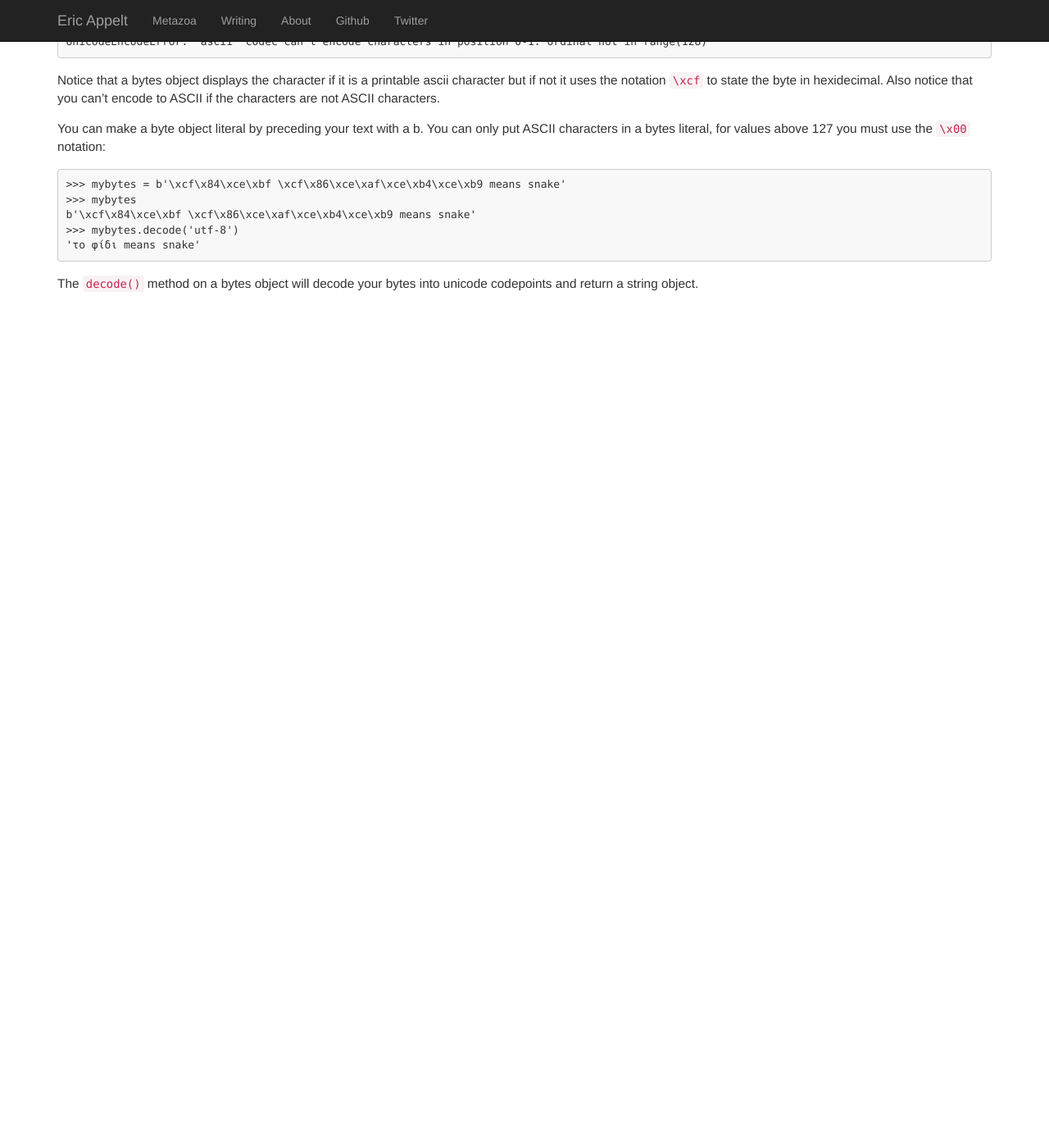
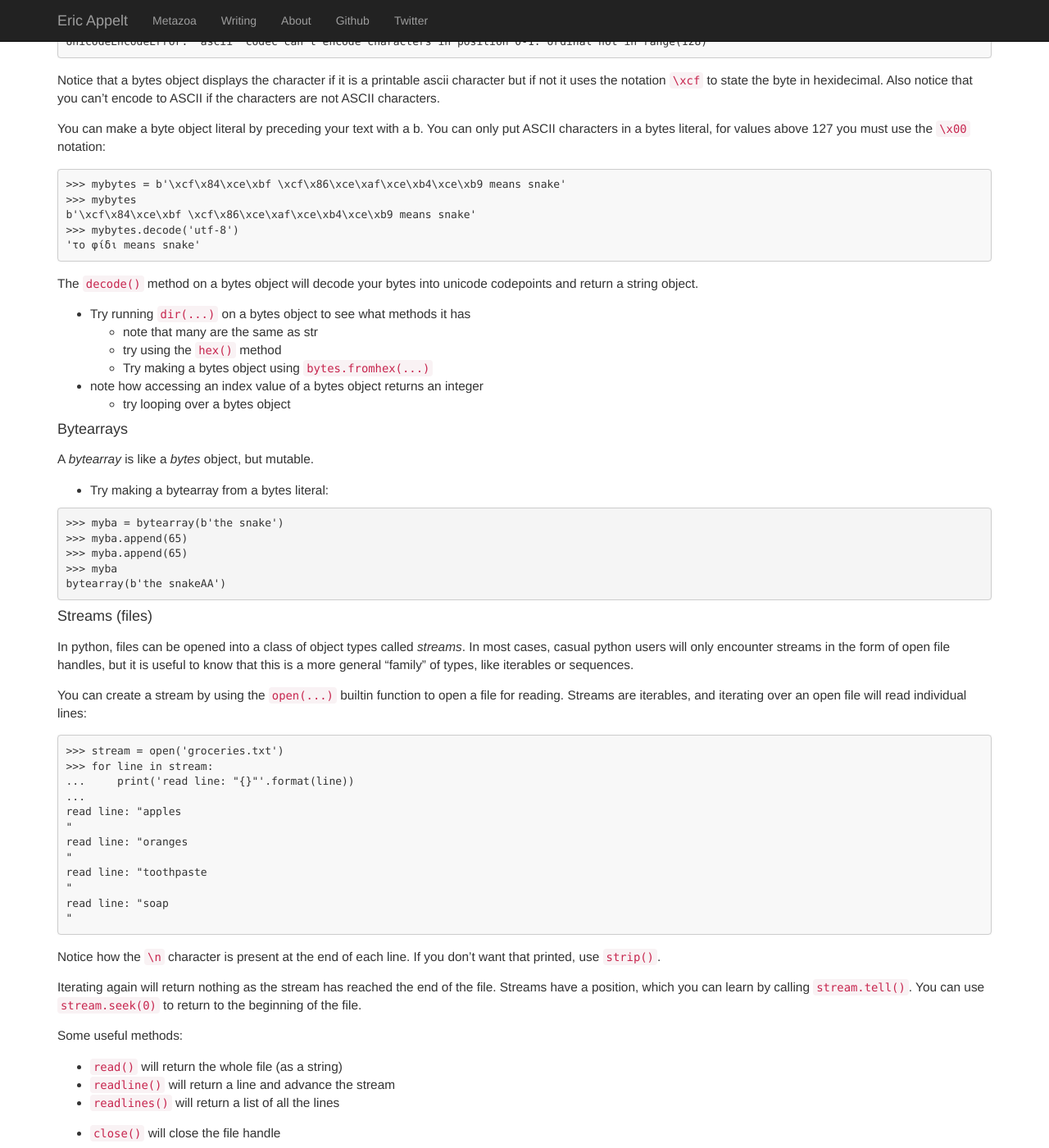
Before and after one commit to appeltel/website-ericappelt, a Jekyll site: the page built from pythonclass/session3.md, in a window 1280 px wide and 1400 px high, scrolled down 4361 px. Shown: the whole window at 82% size. Built offline with Jekyll 4.4.1, drawn with Linux system fonts in a browser that asks for light colours; nearby versions of some CDN libraries; before the commit the page ends 4733 px from its top, so only the background shows below that; some of the changed text lies outside the part shown.

Commit message:
Finish session 3 notes

````diff
--- a/pythonclass/session3.md
+++ b/pythonclass/session3.md
@@ -292,3 +292,119 @@ b'\xcf\x84\xce\xbf \xcf\x86\xce\xaf\xce\xb4\xce\xb9 means snake'
 
 The `decode()` method on a bytes object will decode your bytes into
 unicode codepoints and return a string object.
+
+* Try running `dir(...)` on a bytes object to see what methods it has
+  * note that many are the same as str
+  * try using the `hex()` method
+  * Try making a bytes object using `bytes.fromhex(...)`
+
+* note how accessing an index value of a bytes object returns an integer
+  * try looping over a bytes object
+
+#### Bytearrays
+
+A *bytearray* is like a *bytes* object, but mutable.
+
+* Try making a bytearray from a bytes literal:
+
+{% highlight pycon %}
+>>> myba = bytearray(b'the snake')
+>>> myba.append(65)
+>>> myba.append(65)
+>>> myba
+bytearray(b'the snakeAA')
+{% endhighlight %}
+
+#### Streams (files)
+
+In python, files can be opened into a class of object types called
+*streams*. In most cases, casual python users will only encounter streams
+in the form of open file handles, but it is useful to know that this
+is a more general "family" of types, like iterables or sequences.
+
+You can create a stream by using the `open(...)` builtin function to
+open a file for reading. Streams are iterables, and iterating over an
+open file will read individual lines:
+
+```
+>>> stream = open('groceries.txt')
+>>> for line in stream:
+...     print('read line: "{}"'.format(line))
+...
+read line: "apples
+"
+read line: "oranges
+"
+read line: "toothpaste
+"
+read line: "soap
+"
+```
+
+Notice how the `\n` character is present at the end of each line.
+If you don't want that printed, use `strip()`.
+
+Iterating again will return nothing as the stream has reached the end of
+the file. Streams have a position, which you can learn by calling
+`stream.tell()`. You can use `stream.seek(0)` to return to the beginning
+of the file.
+
+Some useful methods:
+
+* `read()` will return the whole file (as a string)
+* `readline()` will return a line and advance the stream
+* `readlines()` will return a list of all the lines
+* `close()` will close the file handle
+
+* General `open` sytax:  `open("path", "mode")`.
+  * The mode parameter is optional, and defaults to read-only in
+    "text" mode which interprets the file as UTF-8.
+  * By setting the mode to 'rb' you can read a file as bytes (try it!)
+  * 'w' or 'wb' will open the file for writing (binary)
+  * 'a' or 'ab' will open the file for appending (binary)
+
+Try opening the grocery file in append or write mode and using
+the `write(...)` and `writelines(...)` methods. Note the newline
+behavior for `writelines`.
+
+
+Some (POSIX) only hints:
+
+You can access the default file handles, STDOUT, STDERR, and STDIN
+as stream objects:
+
+```
+>>> import sys
+>>> sys.stdout.write('Hello World!\n')
+Hello World!
+13
+```
+
+#### One final extra - the enumerate builtin
+
+Sometimes you want to iterate over a list of other object and access
+not only each value but the index of each value as you iterate.
+This can result in code like the following:
+
+```
+>>> mylist = ['foo', 'bar', 'baz']
+>>> for idx in range(len(mylist)):
+...     val = mylist[idx]
+...     print('Element {} is {}'.format(idx, val))
+...
+Element 0 is foo
+Element 1 is bar
+Element 2 is baz
+```
+
+However, with the `enumerate` built-in function, you can more
+easily iterate over the values of a list and their indices:
+
+```
+>>> for idx, val in enumerate(mylist):
+...     print('Element {} is {}'.format(idx, val))
+...
+Element 0 is foo
+Element 1 is bar
+Element 2 is baz
+```
````
